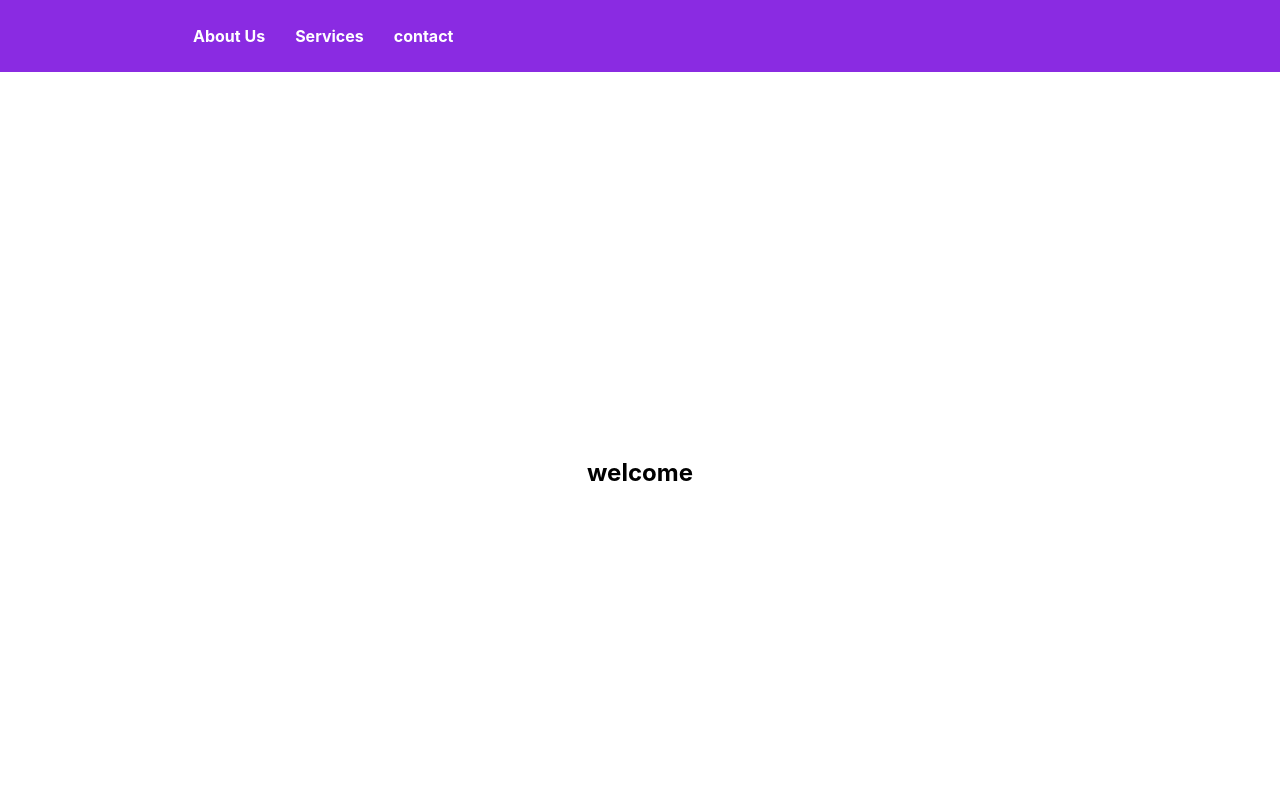
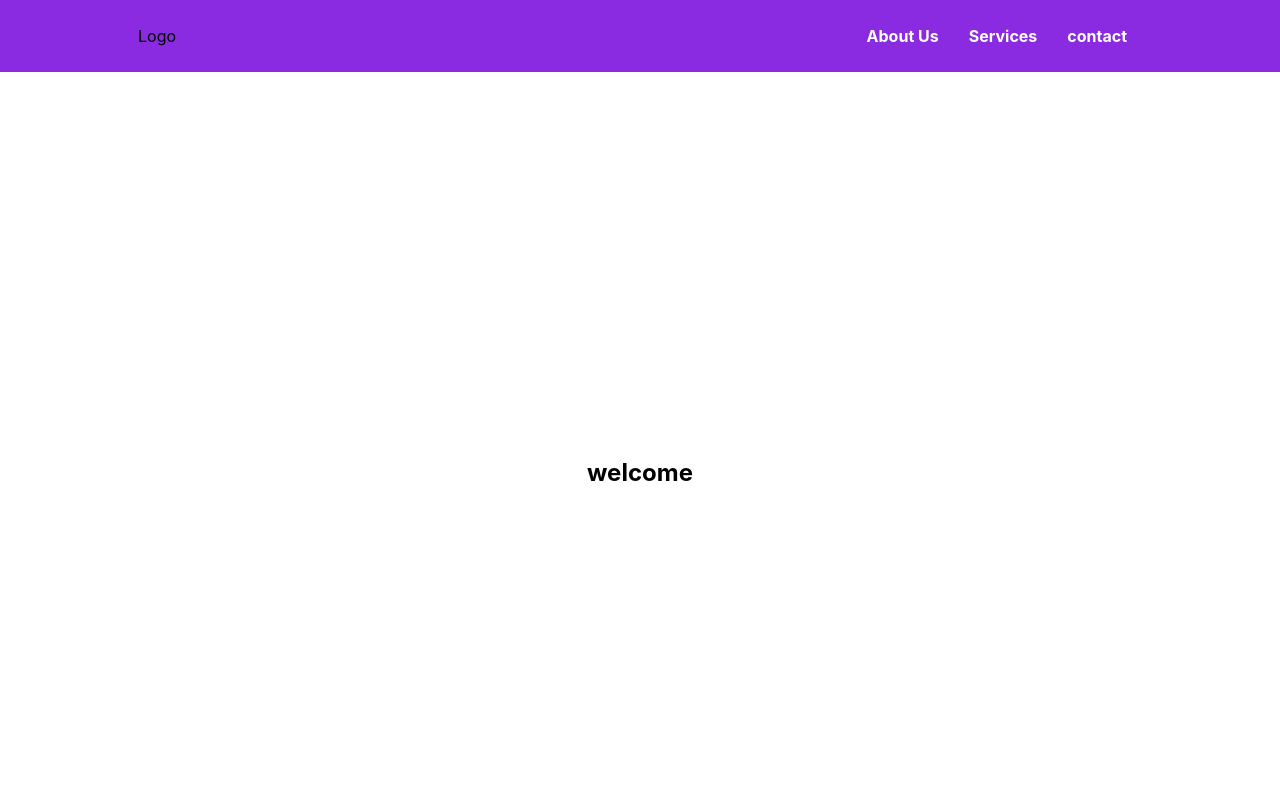
Before and after one commit to Chisonm/mr-heep, a Next.js app: page / in a window 1280 px wide. Shown: the top 800 px of the page. Built offline with nearby package versions, Linux system fonts and the light colour scheme.

Commit message:
added more pages

```diff
--- a/components/Navbar.js
+++ b/components/Navbar.js
@@ -13,7 +13,7 @@ const Navbar = () => {
         <nav className={NavStyles.bg}>
             <div className={NavStyles.container}>
                 <div className={NavStyles.d__flex}>
-                    {/* <Link href="/">Logo</Link> */}
+                    <Link href="/">Logo</Link>
                     <ul className={isOpen === false ? NavStyles.navItem__wrapper : NavStyles.navItem__wrapper + ' ' + NavStyles.active} onClick={handleClick}>
 
                         <li className={NavStyles.navItem__links}>
```
